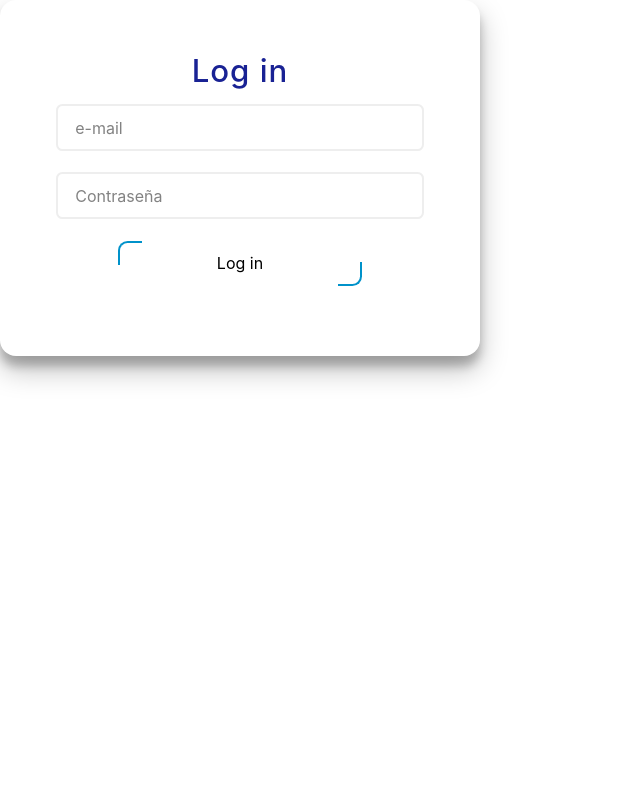
After one commit to aandradeb/DWES, a PHP site: page / in a window 1280 px wide. The commit adds this page. Shown: the whole page, without its empty margins (0-640 px from the left). Run offline with PHP 8.4, Linux system fonts and the light colour scheme.

Commit message:
Rename files

```diff
--- /dev/null
+++ b/sprint3sesiones/www/mysite/index.html
@@ -0,0 +1,28 @@
+<!DOCTYPE html>
+<html lang="en">
+  <head>
+    <meta charset="UTF-8">
+    <meta http-equiv="X-UA-Compatible" content="IE=edge">
+    <meta name="viewport" content="width=device-width, initial-scale=1.0">
+    <link rel="stylesheet" href="./src/css/index.css">
+    <title>Login page</title>
+  </head>
+<body>
+  <div class="form sign-in">
+    <form action="./src/login.php" method="post">
+      <div class="header">Log in</div>
+      <div class="button-input-group">
+        <div class="group input-group">
+          <input id="f_email" name="f_email" type="text" placeholder="e-mail">
+        </div>
+        <div class="group input-group">
+          <input id="f_password" name="f_password" type="password" placeholder="Contraseña"><br>
+        </div>
+        <div class="group button-group">
+          <button>Log in</button>
+        </div>
+      </div>
+    </form>
+  </div>
+</body>
+</html>
--- /dev/null
+++ b/sprint3sesiones/www/mysite/src/css/index.css
@@ -0,0 +1,284 @@
+/* ======================================================================== */
+
+ /*                      NOT RELATED TO THE TTUTORIAL                        */
+
+/* ======================================================================== */
+
+*{
+	margin: 0;
+	padding: 0;
+	box-sizing: border-box;
+	text-decoration: none;
+	outline: none;
+	list-style: none;
+}
+
+*,
+*::before,
+*::after {
+    margin: 0;
+	padding: 0;
+	box-sizing: border-box;
+	text-decoration: none;
+	outline: none;
+	list-style: none;
+}
+
+
+:root {
+  --step--2: clamp(0.69rem, calc(0.58rem + 0.60vw), 1.00rem);
+  --step--1: clamp(0.83rem, calc(0.67rem + 0.81vw), 1.25rem);
+  --step-0: clamp(1.00rem, calc(0.78rem + 1.10vw), 1.56rem);
+  --step-1: clamp(1.20rem, calc(0.91rem + 1.47vw), 1.95rem);
+  --step-2: clamp(1.44rem, calc(1.05rem + 1.95vw), 2.44rem);
+  --step-3: clamp(1.73rem, calc(1.21rem + 2.58vw), 3.05rem);
+  --step-4: clamp(2.07rem, calc(1.39rem + 3.40vw), 3.82rem);
+  --step-5: clamp(2.49rem, calc(1.60rem + 4.45vw), 4.77rem);
+
+  /* Font style */
+  --ff-primary: -apple-system, BlinkMacSystemFont, "Segoe UI", Roboto, "Helvetica Neue", Arial, sans-serif;
+
+  /* Color style */
+  --color-primary: #0092ca;
+  --color-secondary: #6dd5ed;
+  --color-primary-dark:#192294;
+  --color-error:#cc3333;
+  --color-success:#4bb544;
+  --color-link:#606470;
+  --color-link-dark:#3c4245;
+  --color-background:#f5f9ee;
+  --color-border-sc:#ececec;
+  --color-border-focus:#a9d7f6;
+  --color-border:#eeeeee;
+  --bs:#ffa857;
+  --color-dark-grey:#a4a3a3;
+  --gradient: linear-gradient(135deg var(--color-primary), var(--color-secondary));
+}
+
+/* Set core body defaults */
+body {
+  margin: 0;
+  min-height:  100vh;
+  text-rendering: optimizeSpeed;
+  line-height: 1.5;
+  font-family: var(--ff-primary);
+}
+
+
+/* A elements that don't have a class get default styles */
+a:not([class]) {
+ text-decoration-skip-ink: auto;
+}
+
+/* Inherit fonts for inputs and buttons */
+input,
+button,
+textarea,
+select {
+  font: inherit;
+}
+
+/* ======================================================================== */
+
+ /*                      RELATED TO THE TTUTORIAL                        */
+
+/* ======================================================================== */
+body, html {
+  height:100%;
+}
+
+.form{
+	position: absolute;
+	width: 100%;
+	max-width: 480px;
+	background: #fff;
+	border-radius: 1rem;
+  box-shadow: 0 14px 28px rgba(0, 0, 0, 0.25), 0 10px 10px rgba(0, 0, 0, 0.22);
+	padding: 3em 2.2em;
+	transition: all .3s ease-in-out;
+}
+
+.header {
+	color: var(--color-primary-dark);
+	font-size: var(--step-1);
+	font-weight: 500;
+	text-align: center;
+	letter-spacing: 1px;
+}
+
+.button-input-group {
+	display: grid;
+	place-items: center;
+	margin-top: .6rem;
+}
+
+.group {
+	width: 90%;
+	height: 47px;
+	margin-bottom: 1.3rem;
+}
+
+.group input,
+.group button {
+	width: 100%;
+	height: 100%;
+	border: none;
+	outline: none;
+	border-radius: .4rem;
+}
+
+.group.button-group {
+	width: 60%;
+}
+
+.group input {
+	border: 2px solid var(--color-border);
+	padding: 0 1.1rem;
+}
+
+.group input::placeholder {
+	opacity: .9;
+}
+
+.form-link {
+	margin: 1.6rem 0 1.8rem 0;
+}
+
+.alert-text.signup__alert {
+	margin-bottom: 2.2rem;
+}
+
+.alert-text .help__text {
+	position: absolute;
+	left: 4rem;
+	font-size: var(--step--2);
+	margin-top: -1rem;
+	opacity: .7;
+}
+
+a.link,
+a.login-link,
+.alert-text .help__text {
+	color: var(--color-link);
+}
+
+a.link:hover,
+a.login-link:hover {
+	color: var(--color-link-dark);
+	text-decoration: underline;
+	transition: all .4s ease;
+}
+
+
+
+/* -----------------The start of Validation* ----------------- */
+
+.form input:focus,
+.forum input:not(:placeholder-shown) {
+	background-color: var(--color-background);
+	border-color: var(--color-border-focus);
+}
+
+.form input:focus,
+.forum input:placeholder-shown {
+	box-shadow: 0 0 0 2px var(--color-border-focus);
+}
+
+.form input:focus:valid {
+	box-shadow: 0 0 0 2px var(--color-success);
+}
+
+.form input:valid:not(:placeholder-shown) {
+	border-color: var(--color-success);
+}
+
+.form input:focus:invalid {
+	box-shadow: 0 0 0 2px var(--color-error);
+}
+
+.form input:invalid:not(:placeholder-shown) {
+	border-color: var(--color-error);
+}
+
+/* -----------------The end of Validation* ----------------- */
+
+
+
+/* -----------------The start of Button Design* ----------------- */
+
+
+.group button {
+	position: relative;
+	background: transparent;
+	cursor: pointer;
+}
+
+.group button span {
+	width: 100%;
+	height: 100%;
+	display: flex;
+	-ms-flex-pack: center;
+	justify-content: center;
+	-ms-flex-align: center;
+	align-items: center;
+	font-weight: 500;
+	color: var(--color-primary);
+	letter-spacing: 1px;
+	background: transparent;
+	border-radius: .6rem;
+	z-index: 99;
+}
+
+.group button:hover span {
+	background-color: var(--color-primary);
+	color: #fff;
+	transform: scale(1.1);
+	transition: all .2s ease;
+	transition-delay: .3s;
+
+}
+
+.group button::before {
+	position: absolute;
+	content: '';
+	width: 1.5rem;
+	height: 1.5rem;
+	top: 1px;
+	left: 1px;
+	border-top: 2px solid var(--color-primary);
+	border-left: 2px solid var(--color-primary);
+	border-top-left-radius: .6rem;
+	transition: all .3s ease;
+	transition-delay: 0s;
+}
+
+.group button::after {
+	position: absolute;
+	content: '';
+	width: 1.5rem;
+	height: 1.5rem;
+	bottom: 1px;
+	right: 1px;
+	border-bottom: 2px solid var(--color-primary);
+	border-right: 2px solid var(--color-primary);
+	border-bottom-right-radius: .6rem;
+	transition: all .3s ease;
+	transition-delay: 0s;
+}
+
+.group button:hover {
+	box-shadow: 0 0 1.6rem var(--color-primary);
+	transform: scale(1.1);
+	transition: all .2s ease;
+	transition-delay: .3s;
+}
+
+.group button:hover::before,
+.group button:hover::after {
+	width: 99%;
+	height: 96%;
+	border-radius: .6rem;
+}
+
+
+/* -----------------The end of Button Design* ----------------- */
```
Also changed, not shown: sprint3sesiones/www/mysite/login.html (deleted, +0 -22 lines), sprint3sesiones/www/mysite/src/js/validateFields.js (added, +8 -0 lines), sprint3sesiones/www/mysite/src/changePassword.php (renamed from sprint3sesiones/www/mysite/changePassword.php), sprint3sesiones/www/mysite/src/comment.php (renamed from sprint3sesiones/www/mysite/comment.php), sprint3sesiones/www/mysite/src/detail.php (renamed from sprint3sesiones/www/mysite/detail.php), sprint3sesiones/www/mysite/src/login.php (line endings or trailing spaces), sprint3sesiones/www/mysite/src/logout.php (renamed from sprint3sesiones/www/mysite/logout.php), sprint3sesiones/www/mysite/src/main.php (renamed from sprint3sesiones/www/mysite/main.php), sprint3sesiones/www/mysite/src/newPassword.html (renamed from sprint3sesiones/www/mysite/newPassword.html).
